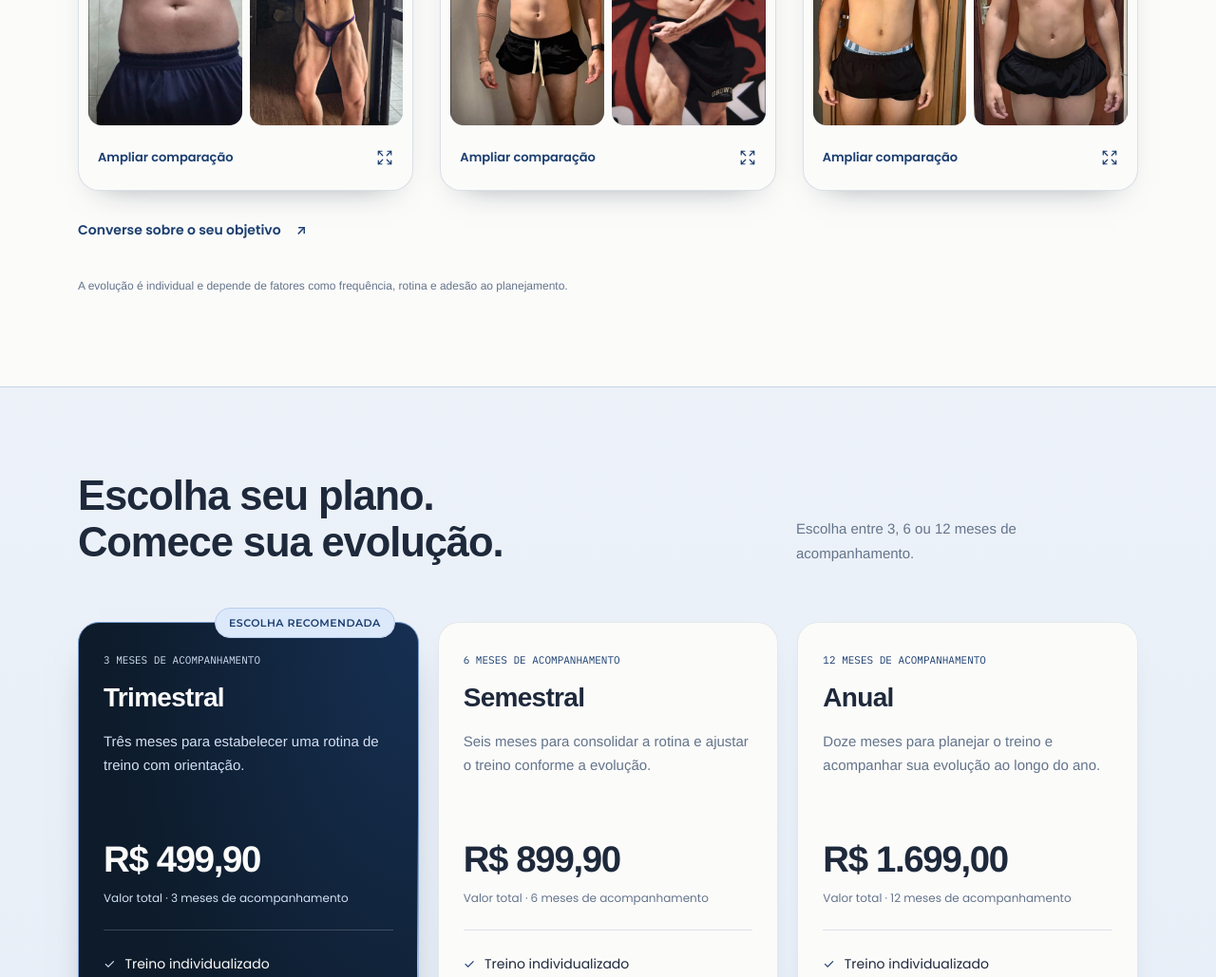
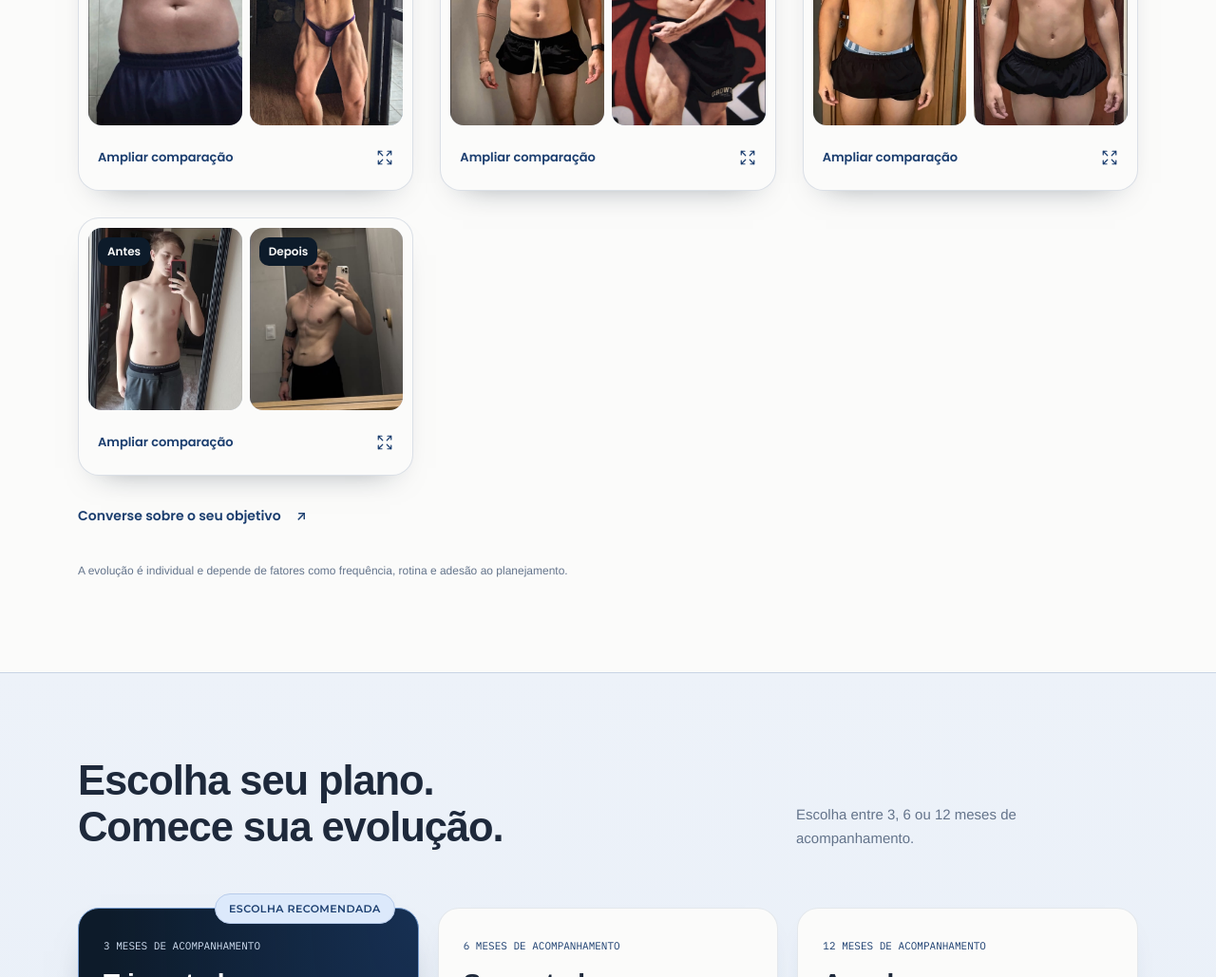
Before and after one commit to daviespedro/pedronetotreinador, a website: page js/public/index.html in a window 1280 px wide. Shown: the part 2960-3989 px from the top of the page at 95% size. Drawn offline with Linux system fonts and the light colour scheme.

Commit message:
feat: adiciona nova comparação de evolução à galeria

```diff
--- a/js/public/consultoria-config.js
+++ b/js/public/consultoria-config.js
@@ -14,6 +14,7 @@ window.consultoriaConfig = {
     { montagem: 'image/evolucao-01.jpg' },
     { montagem: 'image/evolucao-02.jpg' },
     { montagem: 'image/evolucao-03.jpg' },
+    { montagem: 'image/evolucao-04.jpg', compacta: true },
   ],
   planos: {
     trimestral: { valor: 'R$ 499,90' },
--- a/js/public/consultoria.css
+++ b/js/public/consultoria.css
@@ -1466,3 +1466,19 @@
 .landing.motion-paused .whatsapp-float::before {
   animation-play-state: paused;
 }
+
+/* Enquadramento da arte de 1281 × 1600, acima das etiquetas originais. */
+.landing .comparison-art-compact > div {
+  aspect-ratio: 536 / 638;
+}
+.landing .comparison-art-compact img {
+  top: -55.799373%;
+  width: 238.992537%;
+  height: 250.783699%;
+}
+.landing .comparison-art-compact [data-before] {
+  left: -13.246269%;
+}
+.landing .comparison-art-compact [data-after] {
+  left: -125.559701%;
+}
--- a/js/public/consultoria.js
+++ b/js/public/consultoria.js
@@ -114,7 +114,7 @@ for (const [selector, value] of [
 
 const results = document.querySelector('[data-results]');
 const resultTemplate = document.getElementById('result-template');
-const cards = config.resultados.flatMap(({ nome, antes, depois, relato, avatar, montagem }) => {
+const cards = config.resultados.flatMap(({ nome, antes, depois, relato, avatar, montagem, compacta }) => {
   const hasPhotos = Boolean(montagem || (antes && depois));
   if (!hasPhotos && !relato) return [];
 
@@ -125,6 +125,7 @@ const cards = config.resultados.flatMap(({ nome, antes, depois, relato, avatar,
   if (hasPhotos) {
     if (montagem) {
       comparison.querySelector('.comparison').classList.add('comparison-art');
+      comparison.querySelector('.comparison').classList.toggle('comparison-art-compact', Boolean(compacta));
       card.classList.add('photo-result');
     }
     comparison.querySelector('[data-result-name]').textContent = nome || '';
```
Also changed, not shown: js/public/image/evolucao-04.jpg (added).
